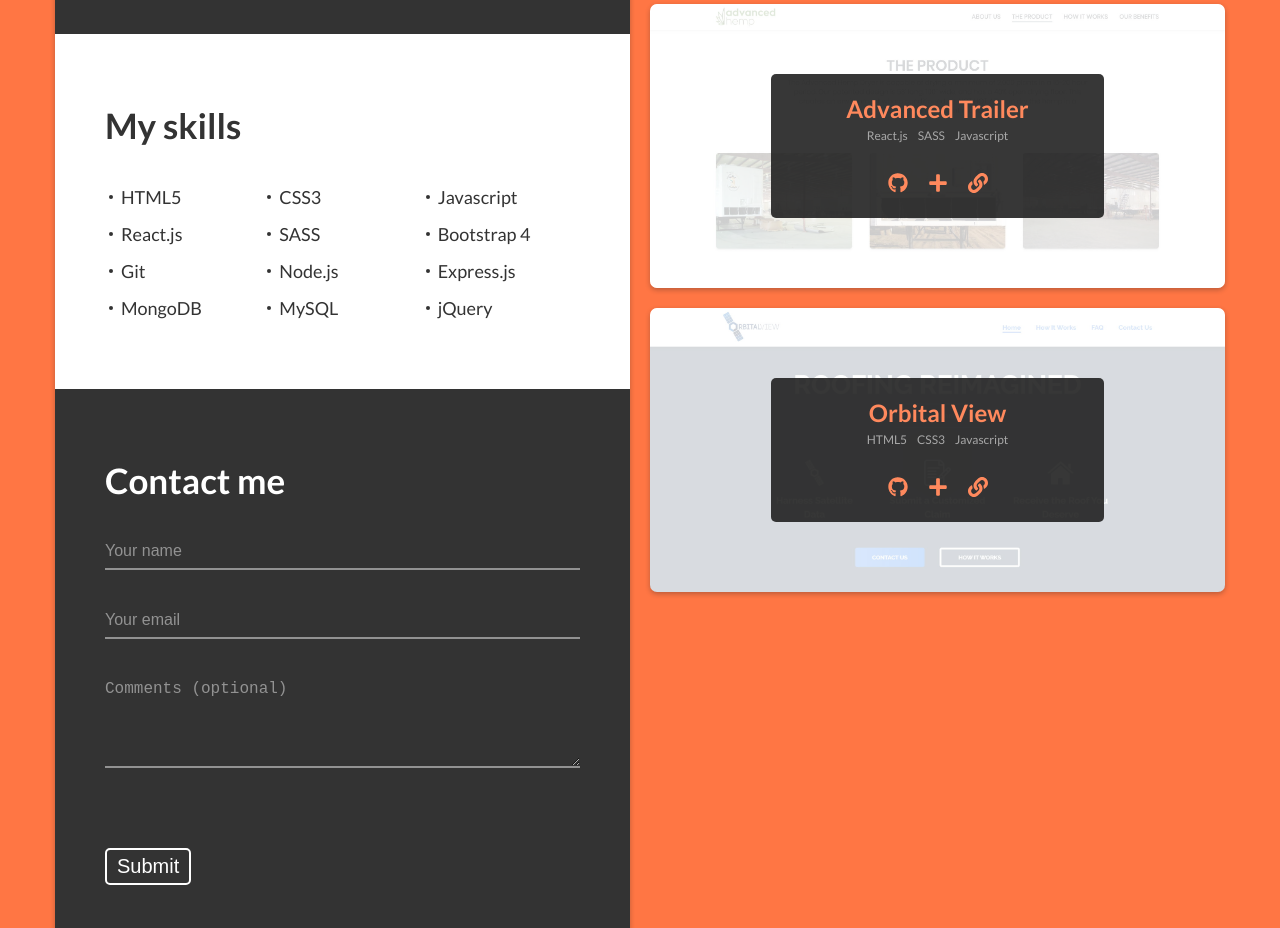
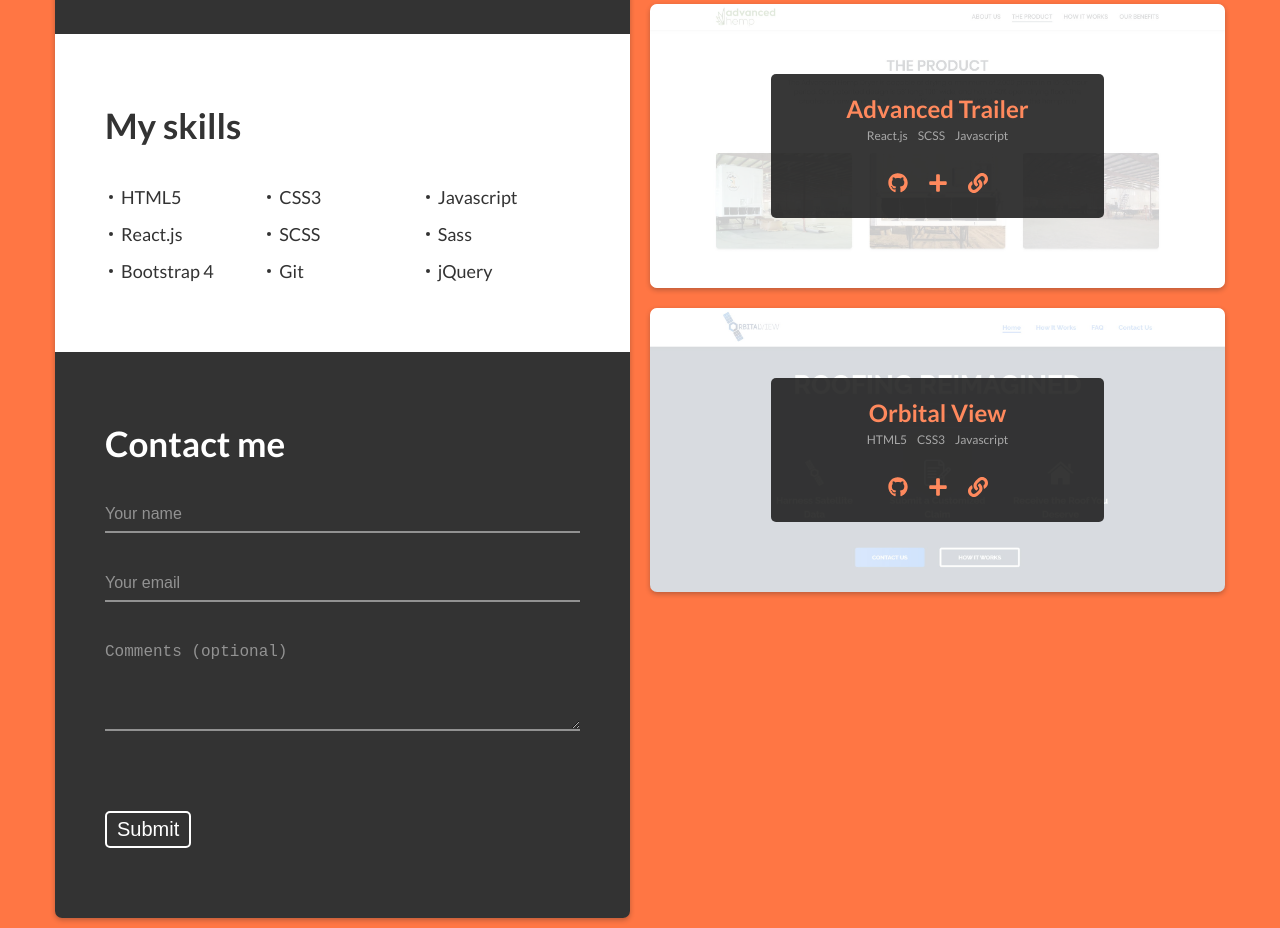
Before and after one commit to dyaroshevych/dyaroshevych.github.io, a React (Create React App) app: page / in a window 1280 px wide. Shown: the part 980-1908 px from the top of the page. Built offline with nearby package versions, Linux system fonts and the light colour scheme.

Commit message:
changed skills section

```diff
--- a/src/data.js
+++ b/src/data.js
@@ -13,13 +13,10 @@ export const skills = [
   "CSS3",
   "Javascript",
   "React.js",
-  "SASS",
+  "SCSS",
+  "Sass",
   "Bootstrap 4",
   "Git",
-  "Node.js",
-  "Express.js",
-  "MongoDB",
-  "MySQL",
   "jQuery"
 ];
 export const projects = [
```
